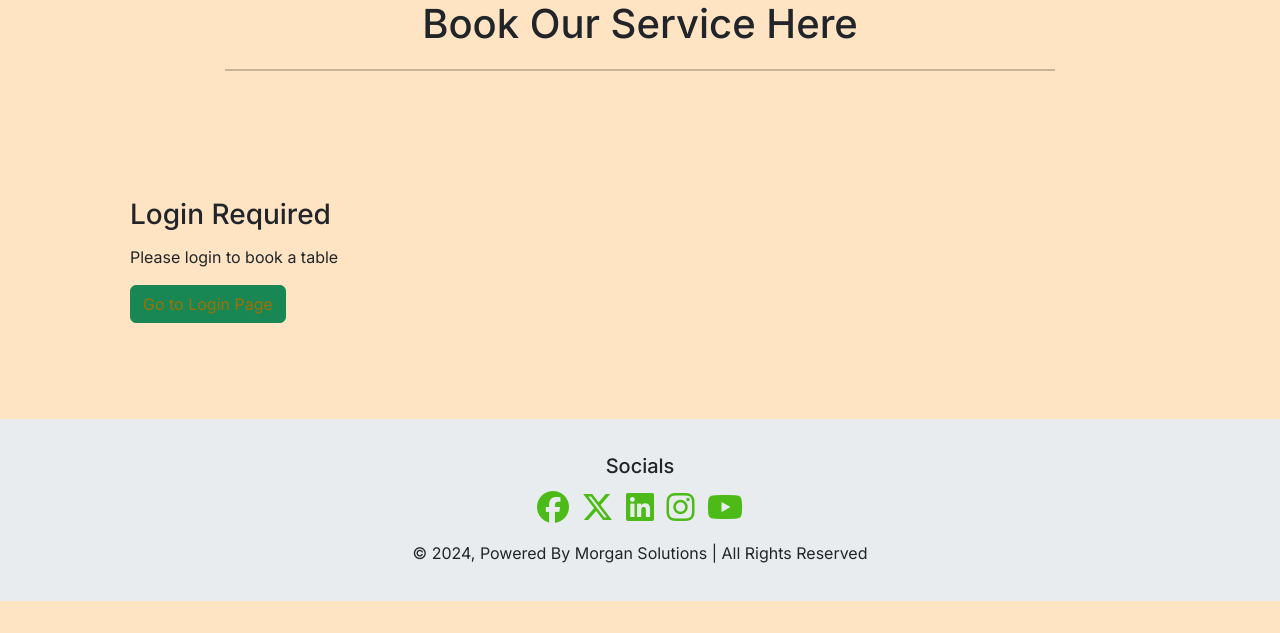
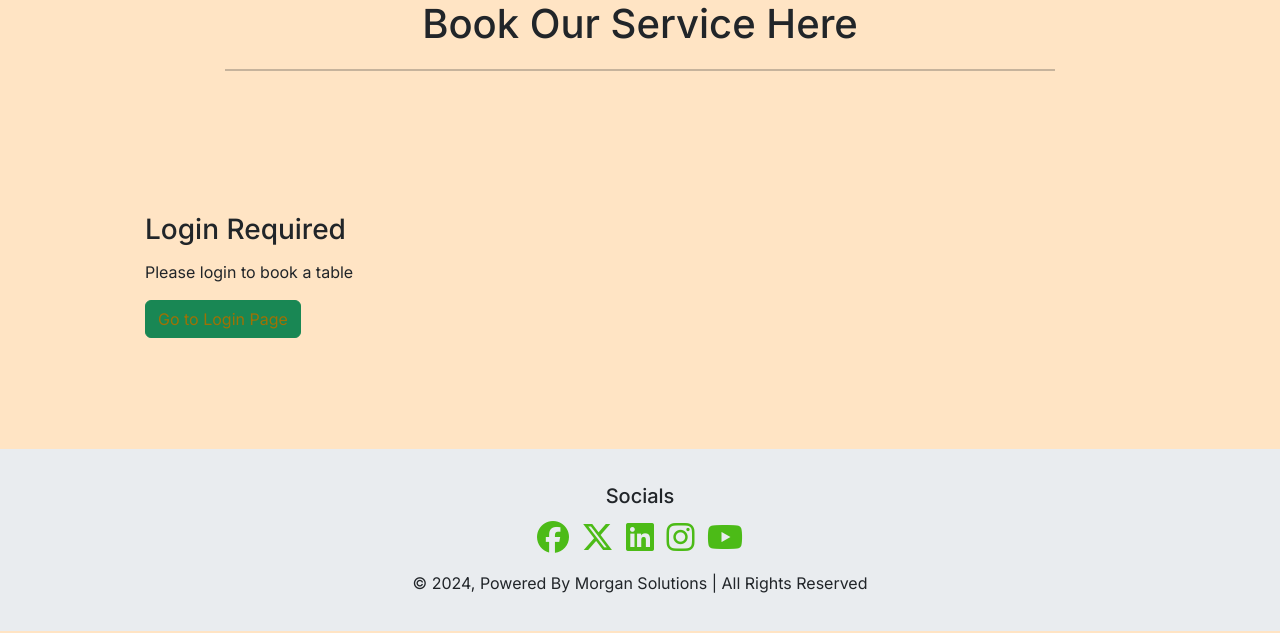
Before and after one commit to CleanOak/Touch_and_bite_PP4, a Django app: page /booking/ in a window 1280 px wide. Shown: the part 167-800 px from the top of the page. Run offline with Django 4.2, Linux system fonts and the light colour scheme; some libraries are stand-ins or nearby versions.

Commit message:
add margin and padding to card-img-top

```diff
--- a/static/css/style.css
+++ b/static/css/style.css
@@ -89,6 +89,7 @@ h6 {
     display: flex;
     flex-direction: column;
     justify-content: space-between;
+    padding: 15px;
 }
 
 .equal-height {
@@ -111,4 +112,5 @@ h6 {
   height: auto;              /* Maintain aspect ratio */
   max-height: 300px;        /* Set a maximum height */
   object-fit: cover;       /* Ensure the whole image is visible */
+  margin-bottom: 15px;
 }
```
